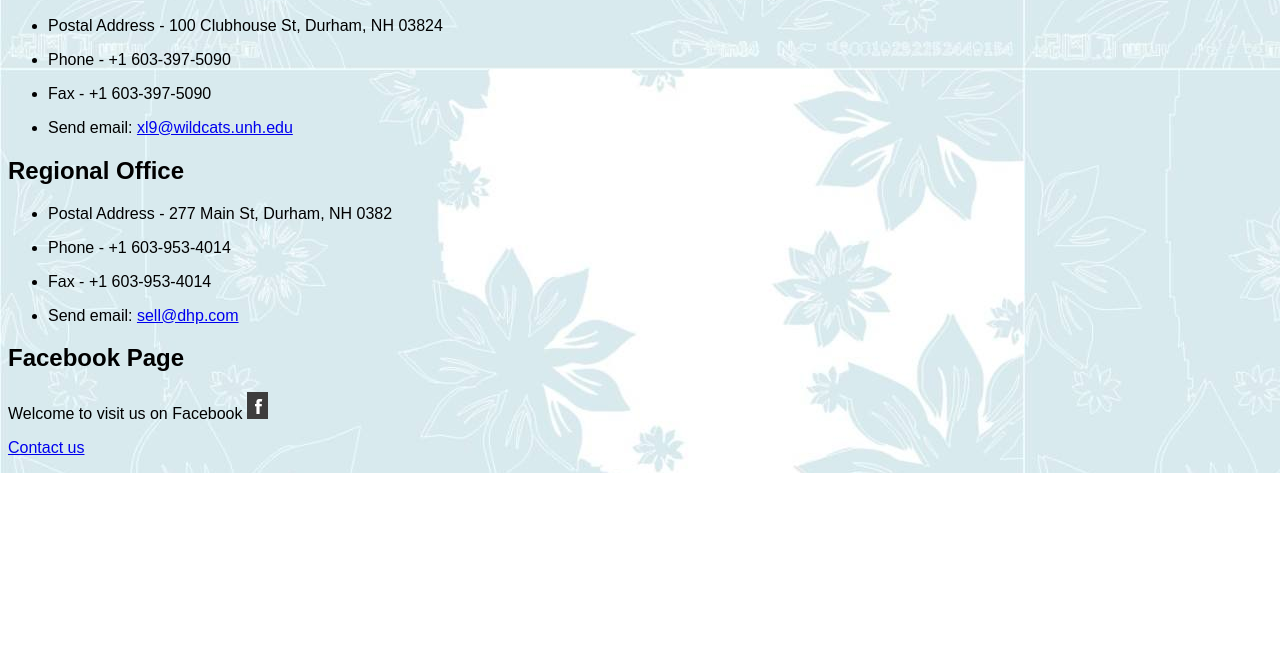
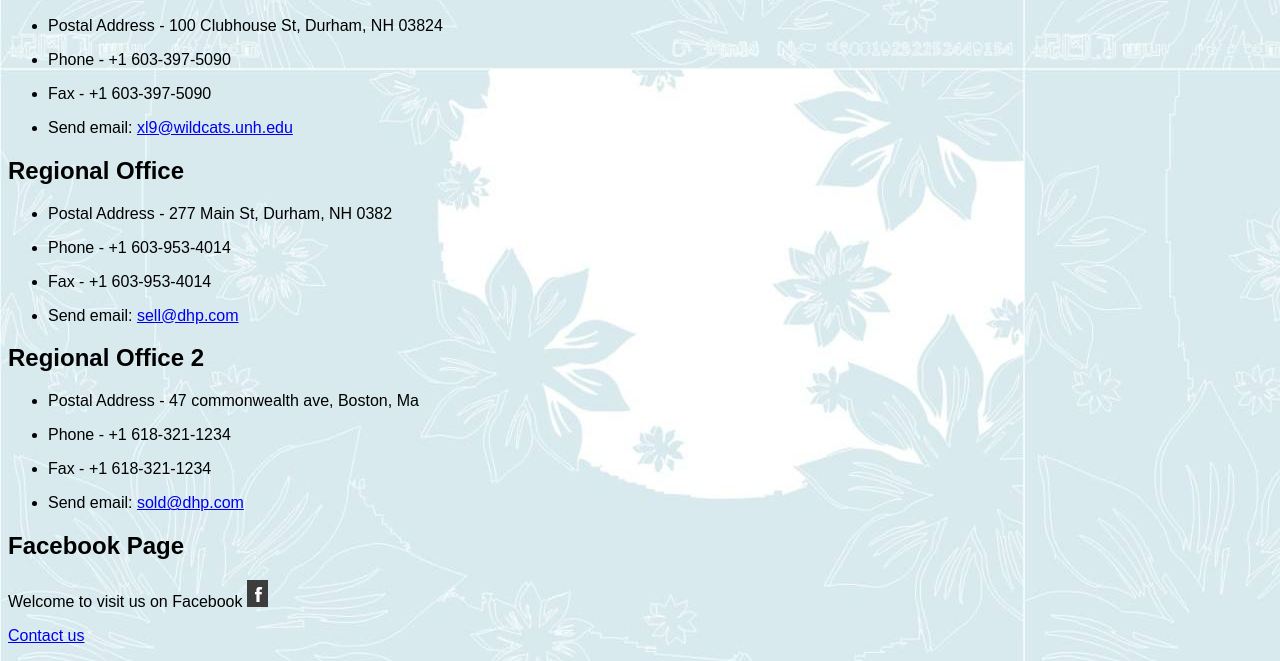
Before and after one commit to liangxiao11/DHP, a plain HTML site: page contact_us.html in a window 1280 px wide. Shown: the part 655-1316 px from the top of the page. Before the commit the page ends 1128 px from the top, so only its background shows below. Drawn offline with Linux system fonts and the light colour scheme.

Commit message:
Update contact_us.html

```diff
--- a/contact_us.html
+++ b/contact_us.html
@@ -61,7 +61,21 @@
                 <p>Send email: <a href="sell@dhp.com"> sell@dhp.com</a></p>
             </li>
         </ul>
-
+ <h2>Regional Office 2</h2>
+        <ul>
+            <li>
+                <p>Postal Address - 47 commonwealth ave, Boston, Ma</p>
+            </li>
+            <li>
+                <p>Phone - +1 618-321-1234</p>
+            </li>
+            <li>
+                <p>Fax - +1 618-321-1234</p>
+            </li>
+            <li>
+                <p>Send email: <a href="sold@dhp.com"> sold@dhp.com</a></p>
+            </li>
+        </ul>
     <h2>Facebook Page</h2>
     <p>Welcome to visit us on Facebook <a href="https://www.facebook.com"><img src="fb.jpg" alt="facebook"></a></p>
 </body>
```
